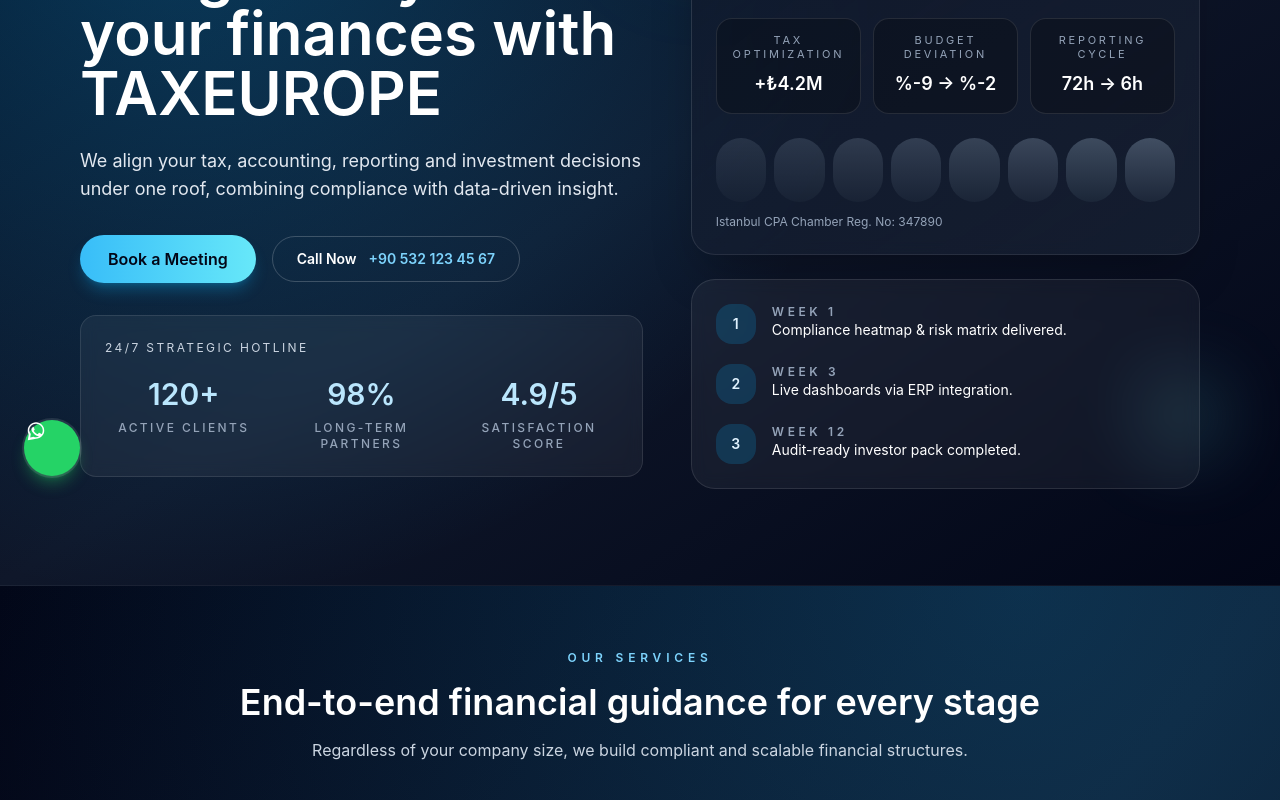
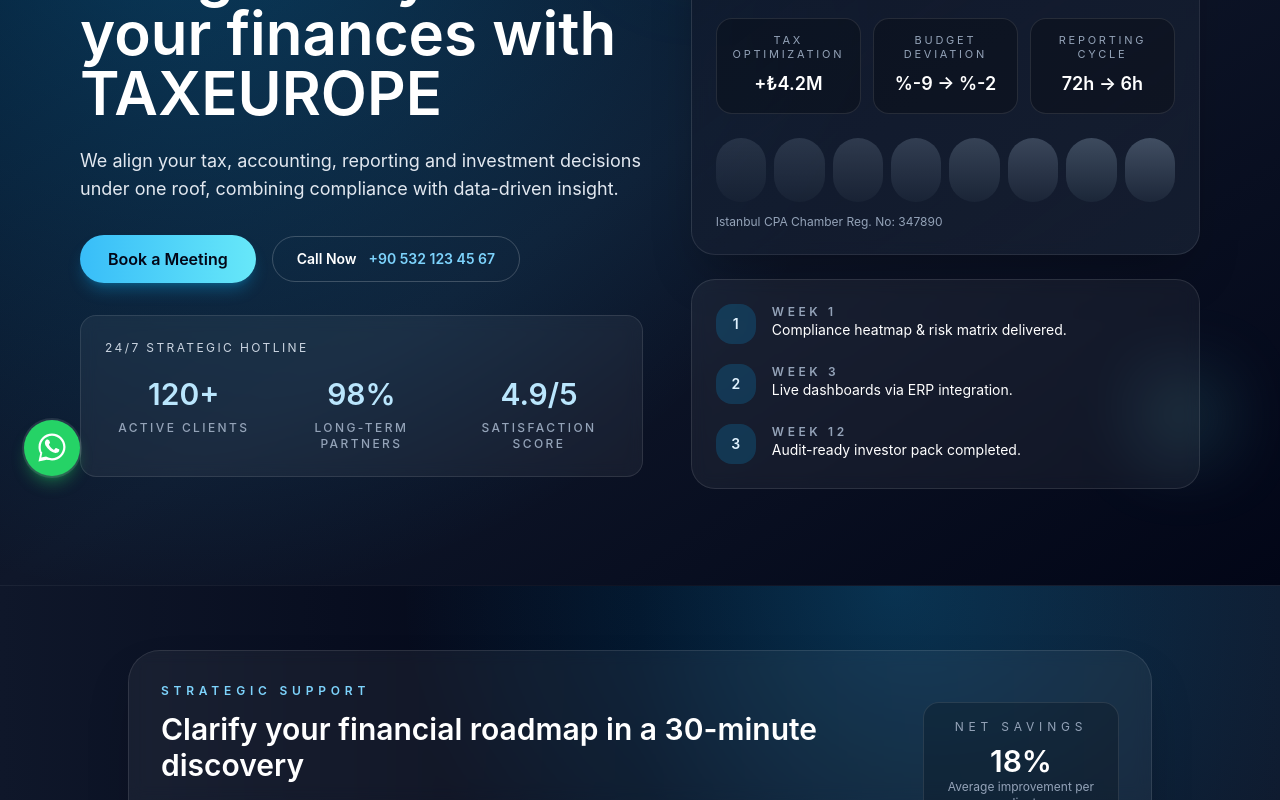
Before and after one commit to Vayvoda098/taxLine-website, a React (Create React App) app: page / in a window 1280 px wide. Shown: the part 300-1100 px from the top of the page. Built offline with nearby package versions, Linux system fonts and the light colour scheme.

Commit message:
whatsAppLogosu Düzeltildi

```diff
--- a/src/components/WhatsAppButton.tsx
+++ b/src/components/WhatsAppButton.tsx
@@ -14,12 +14,11 @@
     >
       <svg
         xmlns="http://www.w3.org/2000/svg"
-        width="24"
-        height="24"
         viewBox="0 0 32 32"
+        className="h-7 w-7 md:h-9 md:w-9 md:ml-2.5 md:mt-2.5"
         fill="currentColor"
       >
-        <path d="M16 3C9.935 3 5 7.935 5 14c0 1.89.477 3.682 1.376 5.3L5 27l7.877-1.345A10.86 10.86 0 0 0 16 25c6.065 0 11-4.935 11-11S22.065 3 16 3Zm0 2c4.97 0 9 4.03 9 9s-4.03 9-9 9a8.82 8.82 0 0 1-2.73-.43l-.39-.13-4.59.78.8-4.47-.17-.29A8.78 8.78 0 0 1 7 14c0-4.97 4.03-9 9-9Zm-4.02 4.5c-.22 0-.57.08-.87.39-.3.31-1.14 1.11-1.14 2.7 0 1.59 1.17 3.13 1.33 3.35.16.22 2.3 3.68 5.67 5.01 2.8 1.11 3.37.89 3.98.83.61-.06 1.96-.8 2.24-1.57.28-.77.28-1.43.2-1.57-.08-.14-.31-.22-.65-.39s-2.02-1-2.33-1.11c-.31-.11-.54-.17-.77.17-.23.34-.89 1.11-1.09 1.34-.2.23-.4.26-.74.09-.34-.17-1.44-.53-2.75-1.69-1.02-.9-1.71-2.01-1.91-2.35-.2-.34-.02-.52.15-.69.16-.16.34-.4.51-.6.17-.2.23-.34.34-.57.11-.23.06-.43-.03-.6-.09-.17-.79-1.96-1.11-2.68-.26-.58-.53-.63-.73-.64Z" />
+        <path d="M16 3C9.373 3 4 8.373 4 15c0 2.088.57 4.031 1.56 5.71L4 28l7.48-1.54C12.24 26.8 14.063 27 16 27c6.627 0 12-5.373 12-12S22.627 3 16 3Zm0 2c5.514 0 10 4.486 10 10s-4.486 10-10 10c-1.77 0-3.43-.47-4.87-1.29l-.35-.2-4.3.88.89-4.16-.22-.36C6.44 19.1 6 17.59 6 15 6 9.486 10.486 5 16 5Zm-3.14 4.02c-.22-.49-.45-.5-.66-.51-.17-.01-.37-.01-.58-.01-.21 0-.55.08-.84.39-.29.31-1.1 1.07-1.1 2.61 0 1.54 1.13 3.03 1.29 3.24.16.21 2.19 3.5 5.37 4.77 2.66 1.1 3.2.88 3.78.82.58-.06 1.87-.76 2.14-1.49.27-.73.27-1.36.19-1.49-.08-.13-.29-.21-.6-.37-.31-.16-1.83-.9-2.11-1-.28-.11-.48-.16-.68.16-.2.32-.78 1.02-.96 1.23-.18.21-.35.23-.65.08-.3-.15-1.27-.59-2.42-1.88-.9-.96-1.51-2.15-1.69-2.48-.18-.33-.02-.51.13-.66.13-.13.3-.34.45-.51.15-.17.2-.29.3-.49.1-.2.05-.38-.02-.53-.07-.15-.64-1.54-.88-2.11Z" />
       </svg>
     </a>
   );
--- a/src/pages/HomePage.tsx
+++ b/src/pages/HomePage.tsx
@@ -7,7 +7,7 @@
   return (
     <>
       <Hero />
-      <Services />
+      {/* <Services /> */}
       <ConsultationBanner />
     </>
   );
```
